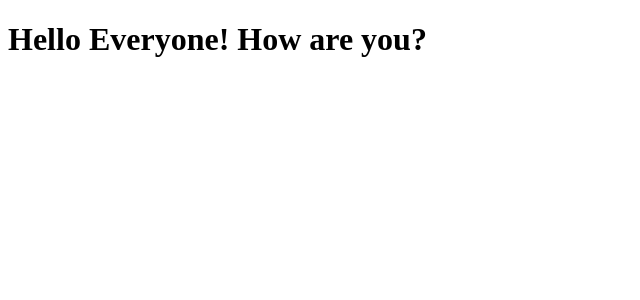
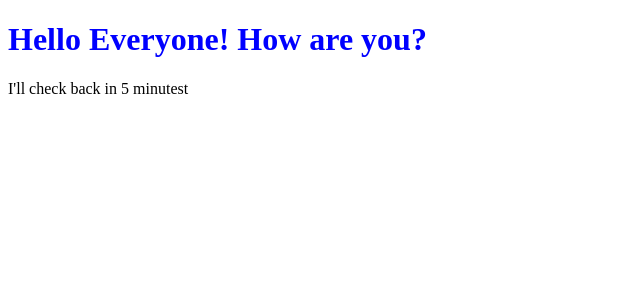
Before and after one commit to SergiiShcherbakov/React_learning, a React (Create React App) app in the folder react-is-fan/: page / in a window 1280 px wide. Shown: the top 300 px of the page, without its empty margins (0-640 px from the left). Built offline with nearby package versions, Linux system fonts and the light colour scheme.

Commit message:
add properties to react class component 2.

```diff
--- a/react-is-fan/src/index.js
+++ b/react-is-fan/src/index.js
@@ -12,13 +12,16 @@
         console.log(this.props)
         return (
             <div>
-                <h1>Hello Everyone! {this.props.msg}</h1>
+                <h1 style={{color: this.props.color}}>
+                    Hello Everyone! {this.props.msg}
+                </h1>
+                <p>I'll check back in {this.props.minutes} minutest</p>
             </div>
         )
     }
 }
 
 ReactDOM.render(
-    <Message age={50} msg="How are you?"/>,
+    <Message color="blue" age={50} msg="How are you?" minutes={5} />,
     document.getElementById('react-container')
 )
```
